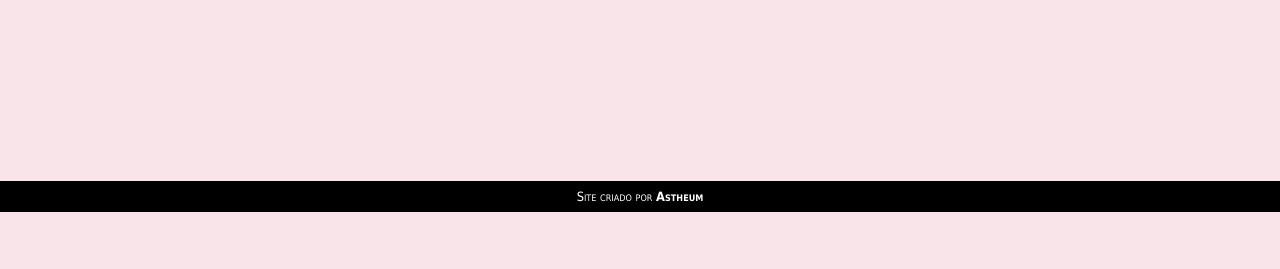
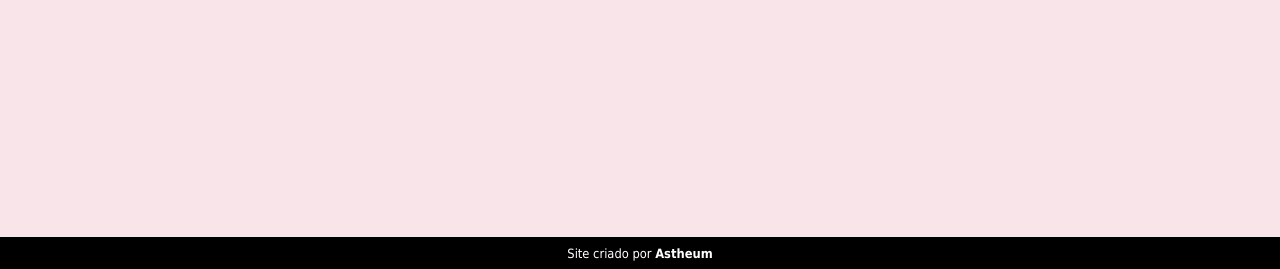
Before and after one commit to Astheum/Lologo-Landing-Page, a plain HTML site: page index.html in a window 1280 px wide. Shown: the part 691-960 px from the top of the page. Before the commit the page ends 903 px from the top, so only its background shows below. Drawn offline with Linux system fonts and the light colour scheme; a script that the page names is missing; a web font is replaced by a local one.

Commit message:
Update style.css

```diff
--- a/style.css
+++ b/style.css
@@ -200,14 +200,13 @@ input[type='radio']:checked{
 
 footer{
     position:relative;
-    bottom: -23vh;
+    bottom: -30vh;
     background-color: black;
     color: white;
     text-align: center;
     font-size: 0.8em;
-    padding: 8px;
+    padding: 8.7px;
     font-family: var(--tahoma);
-    font-variant: small-caps;
 }
 
 footer a{
```
